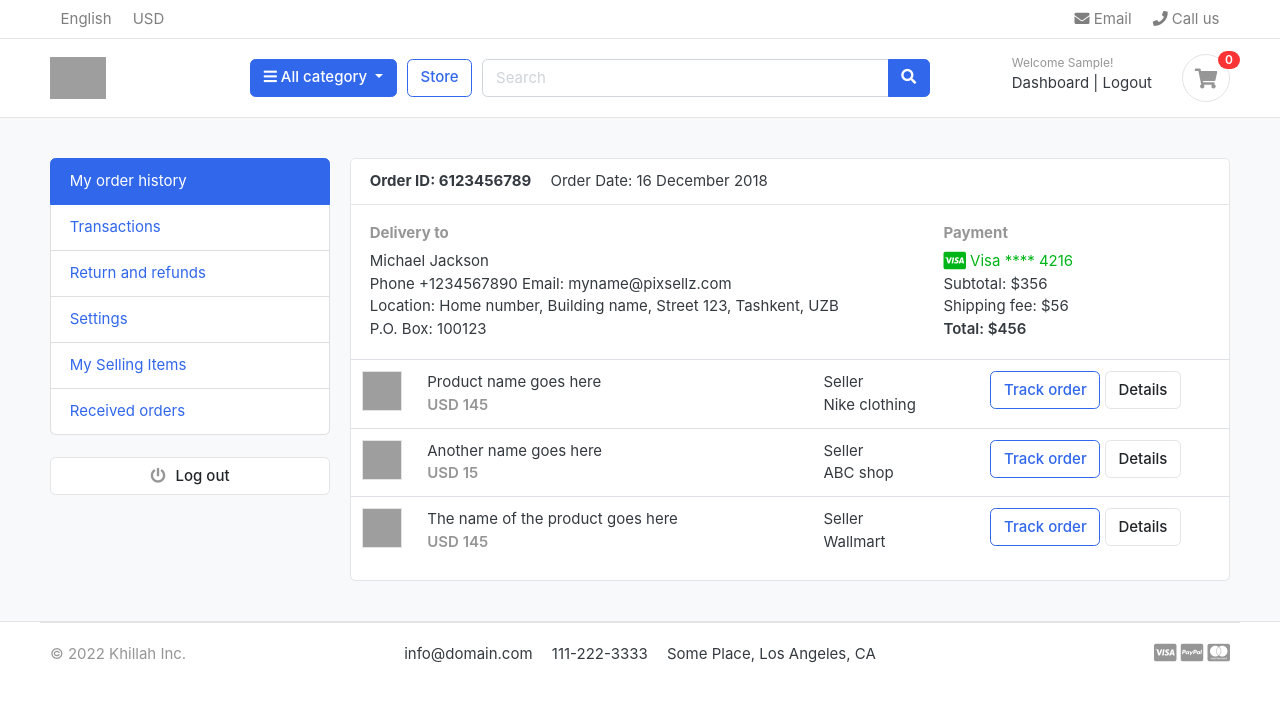
After one commit to richardkhillah/eCommerce-prototype, a Django app: page /accounts/dashboard/ in a window 1280 px wide. The commit adds this page. Shown: the top 702 px of the page. Run offline with Django 4.2, Linux system fonts and the light colour scheme; the visitor is signed in with stand-in values (Sample User, id 1); data that the repository does not hold is empty; some libraries are stand-ins or nearby versions; some web fonts are replaced; grey boxes are pictures that could not be loaded.

Commit message:
basic dashboard integration with login, logout

```diff
--- /dev/null
+++ b/accounts/templates/dashboard.html
@@ -0,0 +1,109 @@
+{% extends 'base.html' %}
+
+{% load static %}
+
+{% block content %}
+
+<!-- ========================= SECTION CONTENT ========================= -->
+<section class="section-conten padding-y bg">
+
+    {% include 'includes/alerts.html' %}
+
+	<div class="container">
+		<div class="row">
+            <!-- Left Pane -->
+			<aside class="col-md-3">
+				<!--   SIDEBAR   -->
+				<ul class="list-group">
+					<a class="list-group-item active" href="#"> My order history </a>
+					<a class="list-group-item" href="#"> Transactions </a>
+					<a class="list-group-item" href="#"> Return and refunds </a>
+					<a class="list-group-item" href="#">Settings </a>
+					<a class="list-group-item" href="#"> My Selling Items </a>
+					<a class="list-group-item" href="#"> Received orders </a>
+				</ul>
+				<br>
+				<a class="btn btn-light btn-block" href="{% url 'logout' %}"> <i class="fa fa-power-off"></i><span class="text">Log out</span></a>
+				<!--   SIDEBAR .//END   -->
+			</aside>
+
+            <!-- Main order content -->
+			<main class="col-md-9">
+				<article class="card">
+					<header class="card-header">
+						<strong class="d-inline-block mr-3">Order ID: 6123456789</strong>
+						<span>Order Date: 16 December 2018</span>
+					</header>
+
+                    <!-- Most recent order -->
+					<div class="card-body">
+						<div class="row">
+							<div class="col-md-8">
+								<h6 class="text-muted">Delivery to</h6>
+								<p>Michael Jackson <br>
+								Phone +1234567890 Email: myname@pixsellz.com <br>
+								Location: Home number, Building name, Street 123,  Tashkent, UZB <br>
+								P.O. Box: 100123
+								</p>
+							</div>
+							<div class="col-md-4">
+								<h6 class="text-muted">Payment</h6>
+								<span class="text-success">
+									<i class="fab fa-lg fa-cc-visa"></i>
+									Visa  **** 4216
+								</span>
+								<p>Subtotal: $356 <br>
+									Shipping fee:  $56 <br>
+									<span class="b">Total:  $456 </span>
+								</p>
+							</div>
+						</div> <!-- row.// -->
+					</div> <!-- card-body .// -->
+
+                    <!-- Previous orders -->
+                    <div class="table-responsive">
+						<table class="table table-hover">
+							<tr>
+								<td width="65">
+									<img src="{% static 'images/items/1.jpg' %}" class="img-xs border">
+								</td>
+								<td>
+									<p class="title mb-0">Product name goes here </p>
+									<var class="price text-muted">USD 145</var>
+								</td>
+								<td> Seller <br> Nike clothing </td>
+								<td width="250"> <a href="#" class="btn btn-outline-primary">Track order</a> <a href="#" class="btn btn-light"> Details </a> </td>
+							</tr>
+							<tr>
+								<td>
+									<img src="{% static 'images/items/2.jpg' %}" class="img-xs border">
+								</td>
+								<td>
+									<p class="title mb-0">Another name goes here </p>
+									<var class="price text-muted">USD 15</var>
+								</td>
+								<td> Seller <br> ABC shop </td>
+								<td> <a href="#" class="btn btn-outline-primary">Track order</a> <a href="#" class="btn btn-light"> Details </a> </td>
+							</tr>
+							<tr>
+								<td>
+									<img src="{% static 'images/items/3.jpg' %}" class="img-xs border">
+								</td>
+								<td>
+									<p class="title mb-0">The name of the product  goes here </p>
+									<var class="price text-muted">USD 145</var>
+								</td>
+								<td> Seller <br> Wallmart </td>
+								<td> <a href="#" class="btn btn-outline-primary">Track order</a> <a href="#" class="btn btn-light"> Details </a> </td>
+							</tr>
+						</table>
+					</div> <!-- table-responsive .end// -->
+				</article> <!-- order-group.// -->
+			</main>
+		</div> <!-- row.// -->
+	</div>
+</section>
+<!-- ========================= SECTION CONTENT END// ========================= -->
+
+
+{% endblock content %}
--- a/accounts/urls.py
+++ b/accounts/urls.py
@@ -7,4 +7,5 @@ urlpatterns = [
     path('activate/<uidb64>/<token>/', views.activate, name='activate'),
     path('login/', views.login, name='login'),
     path('logout/', views.logout, name='logout'),
+    path('dashboard/', views.dashboard, name='dashboard'),
 ]
--- a/accounts/views.py
+++ b/accounts/views.py
@@ -83,8 +83,8 @@ def login(request):
 
         if user is not None:
             auth.login(request, user)
-            # messages.success(request, 'You are logged in.')
-            return redirect('home')
+            messages.success(request, 'You are logged in.')
+            return redirect('dashboard')
         else:
             messages.error(request, 'Invalid login credentials.')
             return redirect('login')
@@ -96,3 +96,7 @@ def logout(request):
     auth.logout(request)
     messages.success(request, 'You are logged out.')
     return redirect('login')
+
+@login_required(login_url='login')
+def dashboard(request):
+    return render(request, 'dashboard.html')
--- a/templates/includes/header.html
+++ b/templates/includes/header.html
@@ -79,7 +79,7 @@
                             <div>
 
                                 {% if user.is_authenticated %}
-                                    <a href="#"> Dashboard</a> <span class="dark-transp"> | </span>
+                                    <a href="{% url 'dashboard' %}"> Dashboard</a> <span class="dark-transp"> | </span>
                                     <a href="{% url 'logout' %}">Logout</a>
                                 {% else %}
                                     <a href="{% url 'login' %}">Sign in</a> <span class="dark-transp"> | </span>
```
